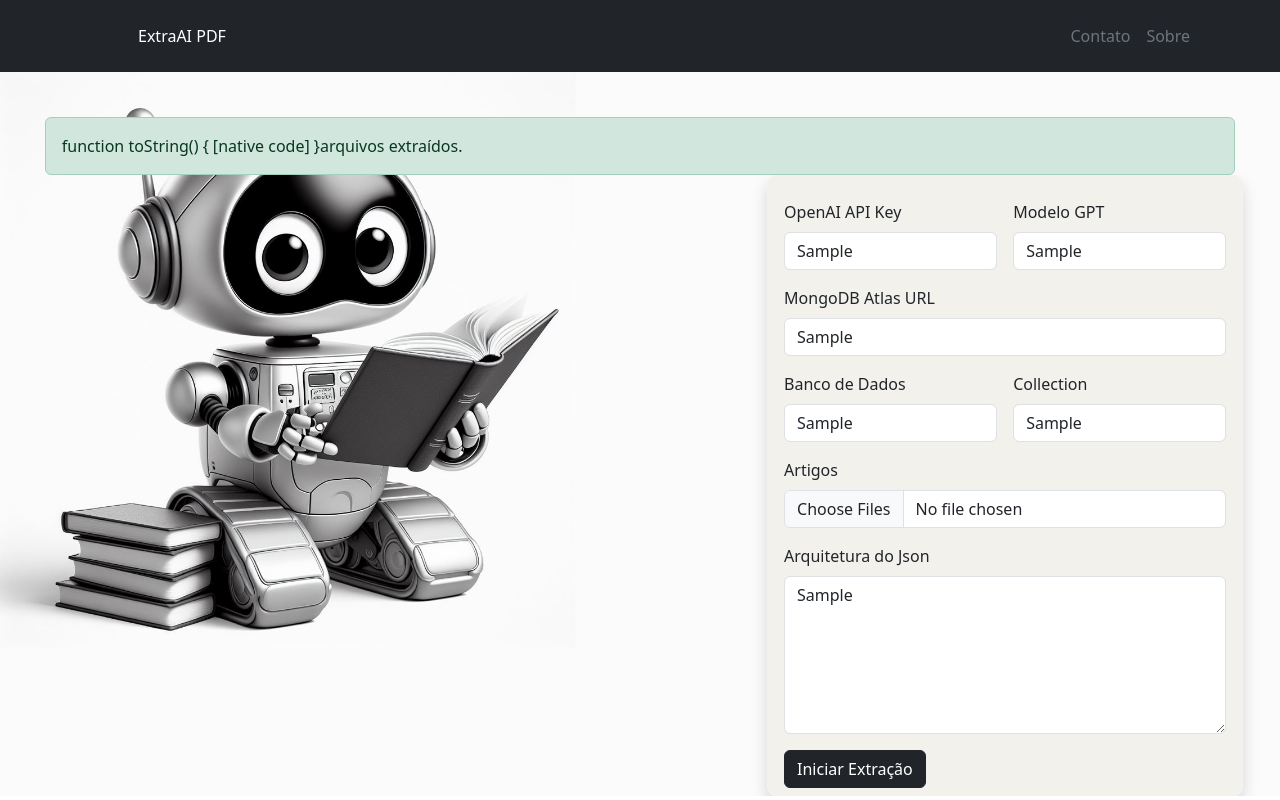
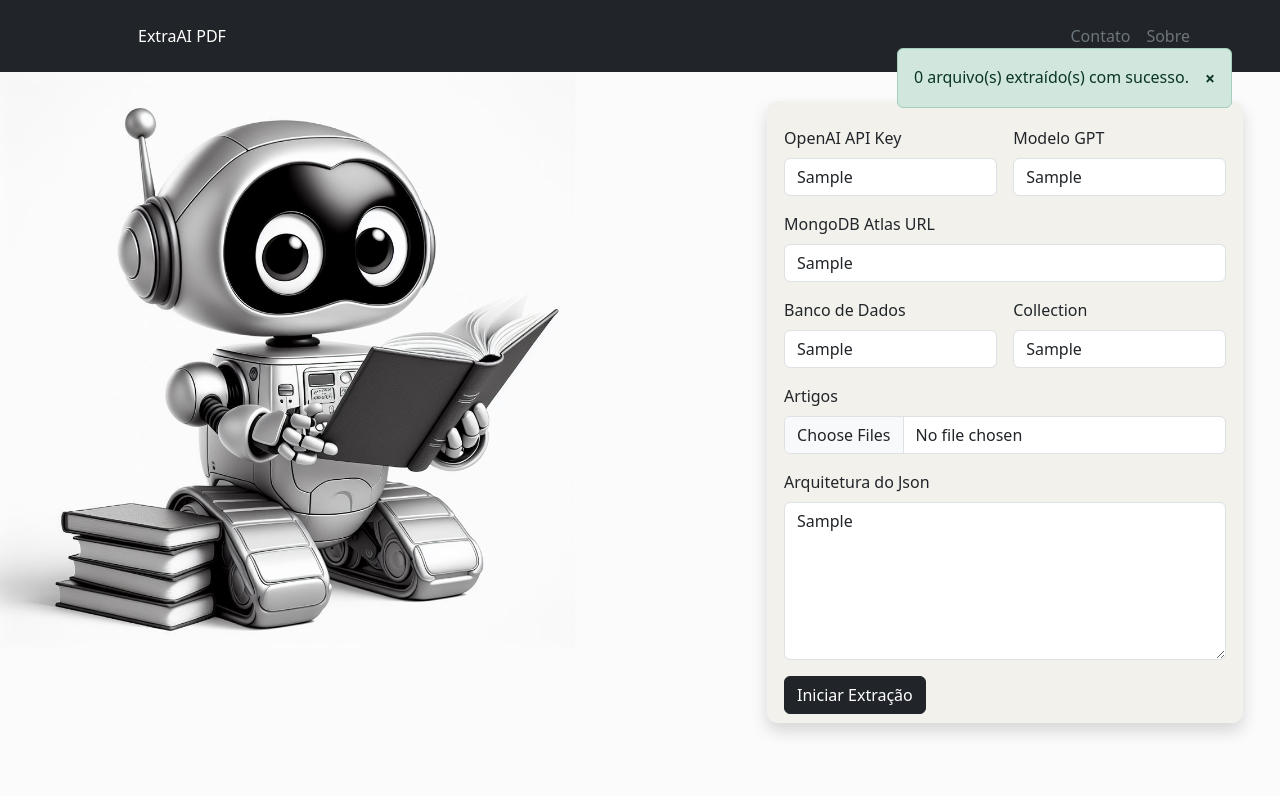
Before and after one commit to douglastelecom/extrAI-pdf, an Angular app: page / in a window 1280 px wide. Both pictures are taken after typing "Sample", "Sample", "Sample", "Sample", "Sample", "Sample" into the empty fields and a click on the button "Iniciar Extração". Built offline with nearby package versions, Linux system fonts and the light colour scheme.

Commit message:
checagem de erro

```diff
--- a/src/app/form/form.component.html
+++ b/src/app/form/form.component.html
@@ -1,14 +1,16 @@
-<div class="form-content">
-  @if(showError){
-    <div class="alert alert-danger" role="alert">
-      {{failedFilesString}}
+@if(showSuccess){
+<div class="alert alert-success success" role="alert">
+  <div class="messageAlert">{{successFilesString}}</div>
+  <div class="close" (click)="showSuccess = false"> &times;</div>
 </div>
 }
-  @if(showSuccess){
-    <div class="alert alert-success" role="alert">
-      {{successFilesString}}
+@if(showError){
+<div class="alert alert-danger error" role="alert">
+  <div class="messageAlert">{{failedFilesString}}</div>
+  <div class="close" (click)="showError = false"> &times;</div>
 </div>
 }
+<div class="form-content">
   <form [formGroup]="formGroup" class="row g-3 shadow">
     <div class="col-md-6">
       <label for="api-key" class="form-label">OpenAI API Key</label>
@@ -32,14 +34,7 @@
     </div>
     <div>
       <label for="formFileLg" class="form-label">Artigos</label>
-      <input
-        class="form-control"
-        id="formFile"
-        type="file"
-        multiple
-        accept=".pdf"
-        (change)="setFiles($event)"
-      />
+      <input class="form-control" id="formFile" type="file" multiple accept=".pdf" (change)="setFiles($event)" />
     </div>
     <div class="col-12">
       <label for="textarea" class="form-label">Arquitetura do Json</label>
--- a/src/app/form/form.component.sass
+++ b/src/app/form/form.component.sass
@@ -18,3 +18,30 @@ form
     margin-top: 0
     padding: 2.8rem
     overflow-x: hidden
+.success
+    position: absolute
+    z-index: 1
+    top: 3rem
+    right: 3rem
+    max-width: 50%
+    display: flex
+    flex-direction: row
+    .close
+        font-size: 1.1rem
+        margin-left: 1rem
+        font-weight: bold
+        cursor: pointer
+
+.error
+    position: absolute
+    z-index: 1
+    top: 7.5rem
+    right: 3rem
+    max-width: 50%
+    display: flex
+    flex-direction: row
+    .close
+        font-size: 1.1rem
+        margin-left: 1rem
+        font-weight: bold
+        cursor: pointer
--- a/src/app/form/form.component.ts
+++ b/src/app/form/form.component.ts
@@ -11,11 +11,11 @@ import { HttpClient, HttpClientModule } from '@angular/common/http';
   styleUrl: './form.component.sass'
 })
 export class FormComponent {
-  formGroup!: FormGroup;
-  files: File[]=[];
-  failedFiles: string[]=[];
-  showError: boolean = false;
-  showSuccess: boolean = false;
+  formGroup!: FormGroup
+  files: File[] = []
+  failedFiles: string[] = []
+  showError: boolean = false
+  showSuccess: boolean = false
   failedFilesString: string = ""
   successFilesString: string = ""
   constructor(private fb: FormBuilder, private formService: FormService) { }
@@ -37,29 +37,36 @@ export class FormComponent {
 
   async extract() {
     var promises: Promise<any>[] = [];
+    this.failedFiles = [];
+    this.failedFilesString = "";
+    this.successFilesString = "";
+    this.showError = false;
+    this.showSuccess = false;
     this.files.forEach((file, index) => {
+      debugger
       const formData = new FormData();
       formData.append('json', JSON.stringify(this.formGroup.value));
       formData.append('file', file);
+      debugger
       var promise = this.formService.completion(formData).catch(error => this.failedFiles.push(this.files[index].name))
       promises.push(promise)
     });
     Promise.all(promises).then(() => {
       debugger
       if (this.failedFiles.length > 0) {
-        this.showError = true;
-        this.failedFilesString = ""
         this.failedFiles.forEach((fileName, index) => {
-          if (index === this.failedFilesString.length) {
-            this.failedFilesString = this.failedFilesString + ".";
+          if (index === this.failedFiles.length - 1) {
+            this.failedFilesString =  this.failedFilesString.slice(0, -2) + " e " + "'" + fileName + "'" + ".";
           } else {
-            this.failedFilesString = this.failedFilesString + ", "
+            this.failedFilesString = this.failedFilesString + "'" + fileName + "'" + ", ";
           }
         })
+        this.failedFilesString = "Os seguintes arquivos não foram extraídos: " + this.failedFilesString + "\n Verifique se o tamanho do(s) arquivo(s) é compatível com o modelo escolhido."
+        this.showError = true;
       }
       debugger
+      this.successFilesString = (this.files.length - this.failedFiles.length) + " arquivo(s) extraído(s) com sucesso.  "
       this.showSuccess = true;
-      this.successFilesString = (this.files.length + this.failedFiles.length).toString + "arquivos extraídos."
       console.log(this.successFilesString)
     })
   }
--- a/src/app/form/form.service.ts
+++ b/src/app/form/form.service.ts
@@ -13,7 +13,7 @@ export class FormService {
       var response = this.http.post<any>('http://localhost:8080/completion', formData)
       return await lastValueFrom(response)
     } catch(error){
-      return "erro"
+      throw error
     }
   }
 }
```
Lines whose indentation alone changed are shown as unchanged.
